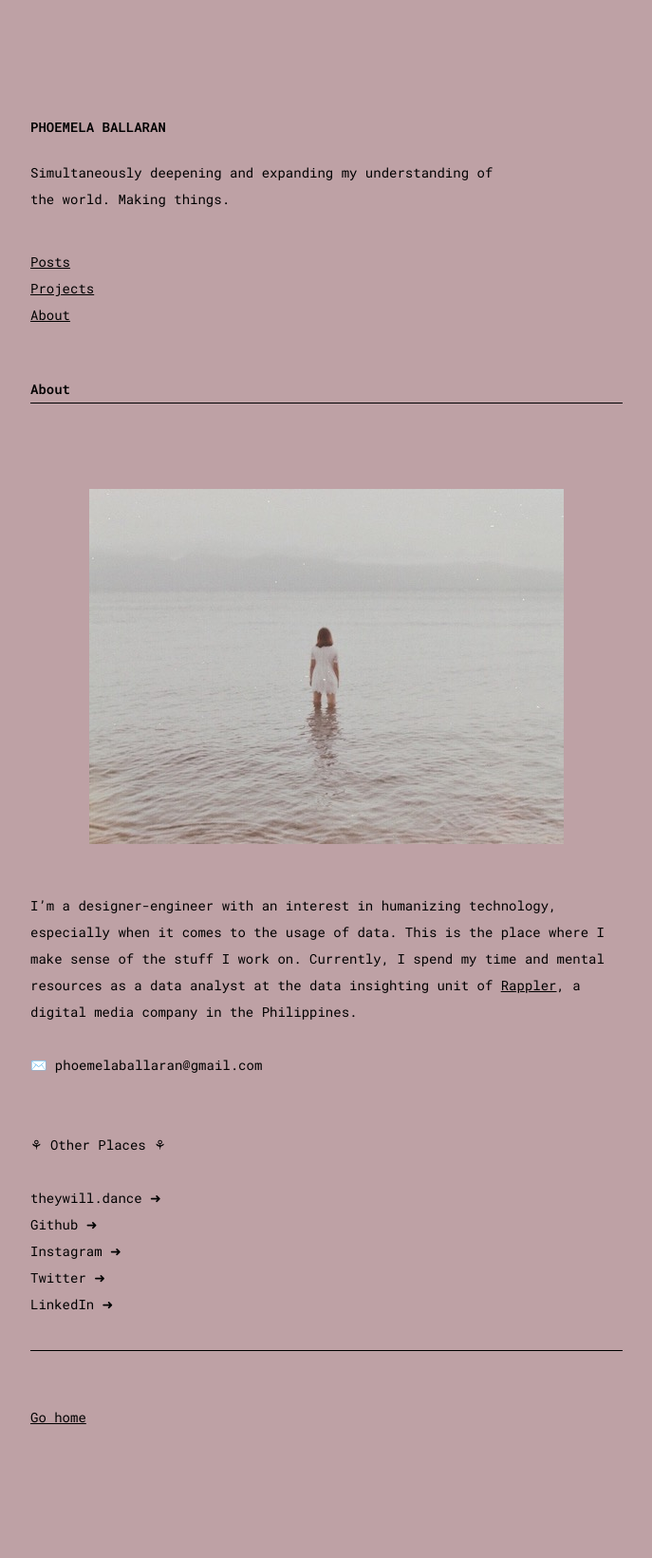
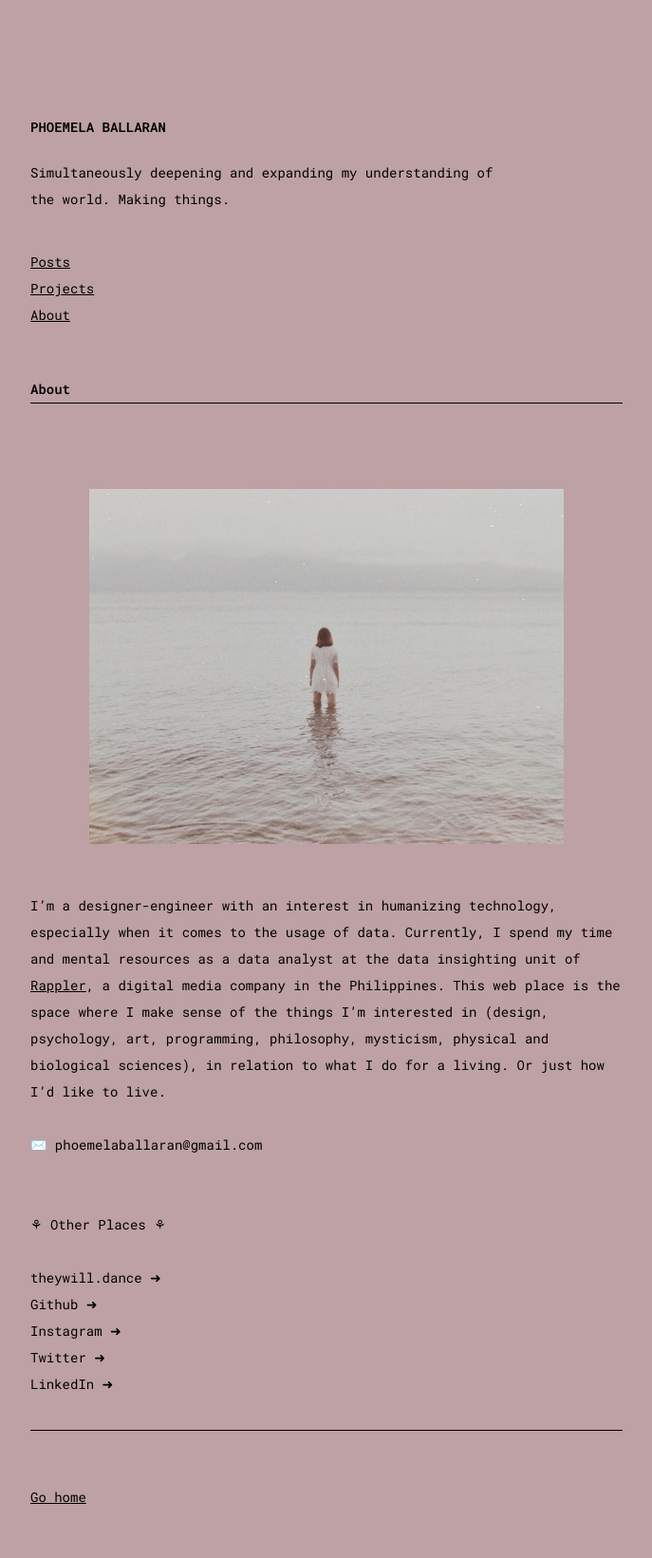
Before and after one commit to comoballar/phoemelaballaran.github.io, a Jekyll site: the page built from about.md, in a window 1280 px wide. Shown: the whole page at 95% size, without its empty margins (88-775 px from the left). Built offline with Jekyll 4.4.1, drawn with Linux system fonts in a browser that asks for light colours; before the commit the page ends 1557 px from its top, so only the background shows below that.

Commit message:
Update about.md

```diff
--- a/about.md
+++ b/about.md
@@ -7,7 +7,7 @@
 <br><br>
 <p align="center"><img src="https://phoemelaballaran.github.io/assets/sample/page/about/portrait.jpeg"/></p>
 <br>
-I’m a designer-engineer with an interest in humanizing technology, especially when it comes to the usage of data. This is the place where I make sense of the stuff I work on. Currently, I spend my time and mental resources as a data analyst at the data insighting unit of <a href="https://www.rappler.com" target="_blank">Rappler</a>, a digital media company in the Philippines.
+I’m a designer-engineer with an interest in humanizing technology, especially when it comes to the usage of data. Currently, I spend my time and mental resources as a data analyst at the data insighting unit of <a href="https://www.rappler.com" target="_blank">Rappler</a>, a digital media company in the Philippines. This web place is the space where I make sense of the things I'm interested in (design, psychology, art, programming, philosophy, mysticism, physical and biological sciences), in relation to what I do for a living. Or just how I'd like to live.
 <br><br>✉️ phoemelaballaran@gmail.com<br><br>
 <br>⚘ Other Places ⚘<br>
 <br><a href="https://www.theywill.dance" target="_blank" style="text-decoration: none;">theywill.dance ➜</a>
```
